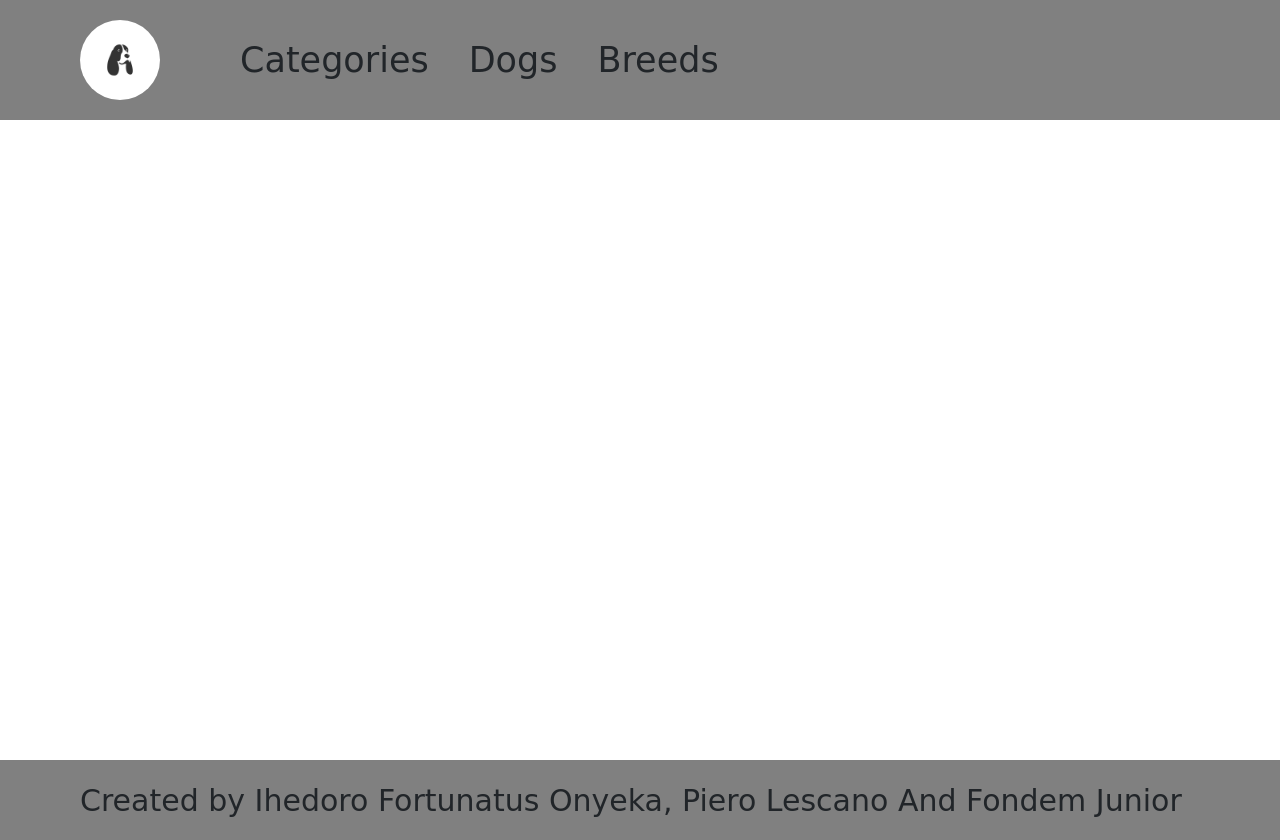
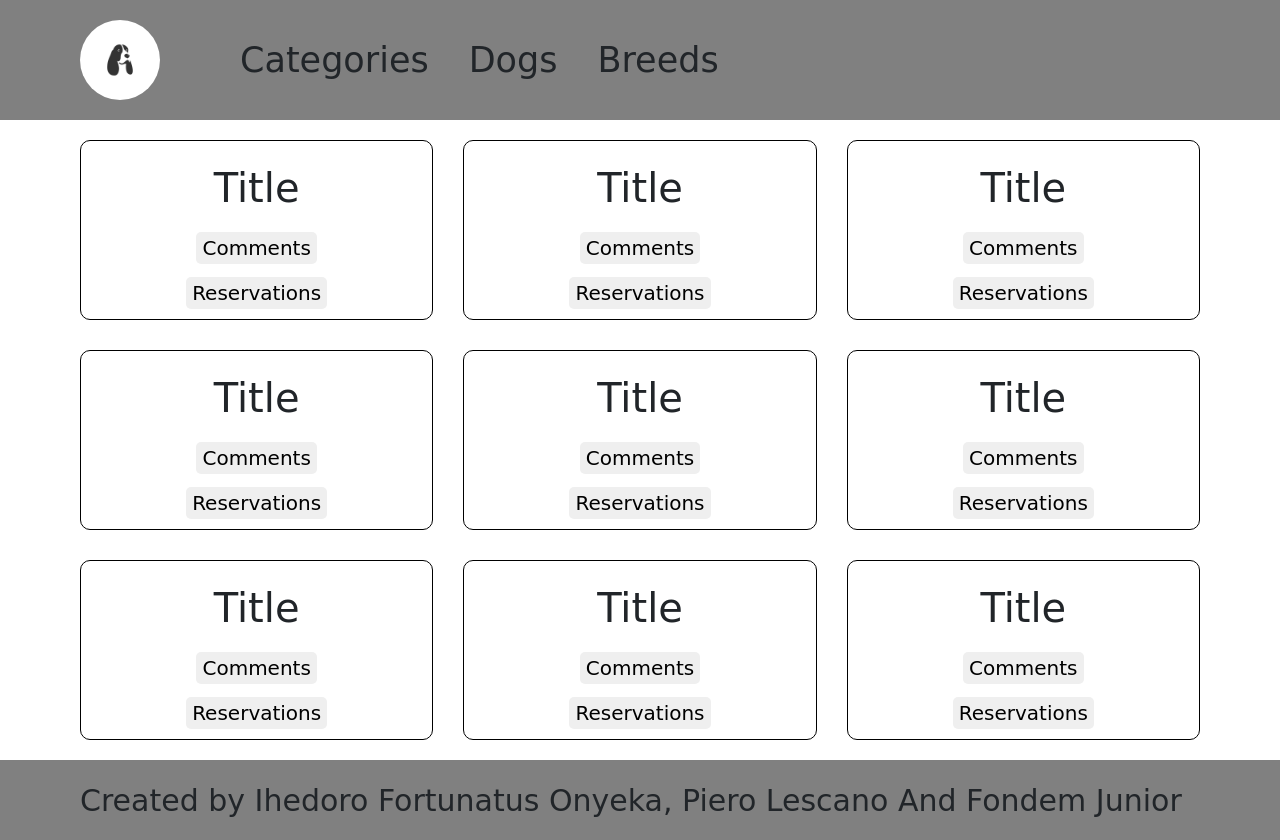
Before and after one commit to piero-vic/capstone-js, a website built with webpack: page src/index.html in a window 1280 px wide. Built offline with nearby package versions, Linux system fonts and the light colour scheme; a web font is replaced by a local one.

Commit message:
Add placeholder cards

```diff
--- /dev/null
+++ b/src/displayItems.js
@@ -0,0 +1,17 @@
+const mainSection = document.getElementById('main-section');
+
+function createCard(){
+  const card = document.createElement('div');
+  card.classList = "main-section-card"
+  card.innerHTML = `
+    <div class="image-container">
+
+    </div>
+    <h3 class="card-title">Title</h3>
+    <button class="comments-button">Comments</button>
+    <button class="reservations-button">Reservations</button>
+  `;
+  mainSection.appendChild(card)
+}
+
+for (let i = 0; i < 9; i++)createCard();
--- a/src/index.html
+++ b/src/index.html
@@ -18,7 +18,7 @@
     </header>
 
     <!-- Main Section -->
-    <main class="main-section">
+    <main id="main-section"class="main-section">
 
     </main>
 
--- a/src/style.css
+++ b/src/style.css
@@ -77,7 +77,34 @@ header {
 
 /* Main Section */
 .main-section {
-  height: 80vh;
+  min-height: 80vh;
+  padding: 20px 80px;
+  display: grid;
+  grid-template-columns: repeat(3, 1fr);
+  grid-gap: 30px;
+}
+
+.main-section-card {
+  max-height: 200px;
+  font-family: 'Estonia', cursive;
+  font-size: 20px;
+  border: 1px solid black;
+  border-radius: 10px;
+  padding: 10px;
+  display:flex;
+  flex-direction: column;
+  justify-content: space-between;
+  align-items: center;
+}
+
+.card-title {
+  font-size: 40px;
+}
+
+.comments-button,
+.reservations-button {
+  border: none;
+  border-radius: 5px;
 }
 
 /* Footer Section */
--- a/webpack.config.js
+++ b/webpack.config.js
@@ -3,7 +3,7 @@ const HtmlWebpackPlugin = require('html-webpack-plugin');
 
 module.exports = {
   mode: 'development',
-  entry: './src/index.js',
+  entry: ['./src/index.js', './src/displayItems.js'],
   devtool: 'inline-source-map',
   devServer: {
     static: './dist',
```
